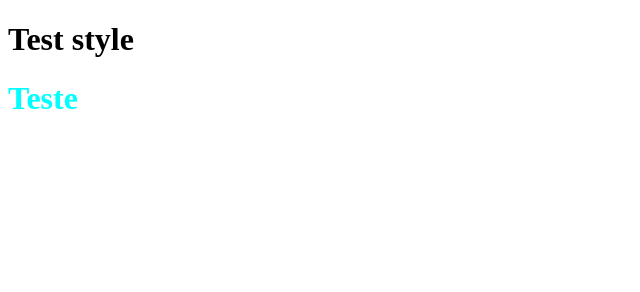
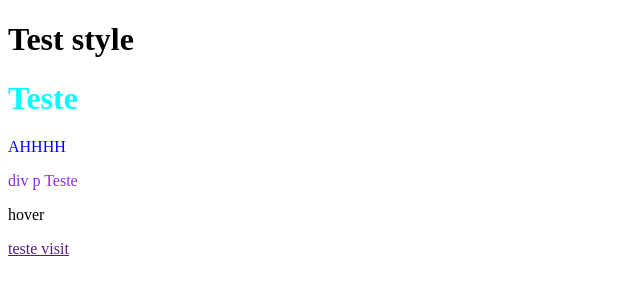
Before and after one commit to Bci3000/full_stack, a plain HTML site: page aula_2_ex/index.html in a window 1280 px wide. Shown: the whole page, without its empty margins (0-640 px from the left). Drawn offline with Linux system fonts and the light colour scheme.

Commit message:
sem logica

```diff
--- a/aula_2_ex/index.html
+++ b/aula_2_ex/index.html
@@ -9,5 +9,11 @@
     </head>
     <body>
         <h1 style="color: cyan;">Teste</h1>
+        <p id = p_1>
+            AHHHH
+        </p>
+        <div><p>div p Teste</p></div>
+        <p id="p_2">hover</p>
+        <a id="p_3" href="" > teste visit</a>
     </body>
 </html>
--- a/aula_2_ex/style.css
+++ b/aula_2_ex/style.css
@@ -1,3 +1,23 @@
 p{
-    color: red
+    color: black /*elemento*/
 }
+
+#p_1{
+    color: blue; /*elemento expecifico*/
+}
+
+.class_teste{
+    color: peru;
+}
+
+div p{
+    color: blueviolet;
+}
+
+#p_2:hover{
+    color: coral;
+}
+
+#p_3 :visited{
+    color: red;
+}
```
